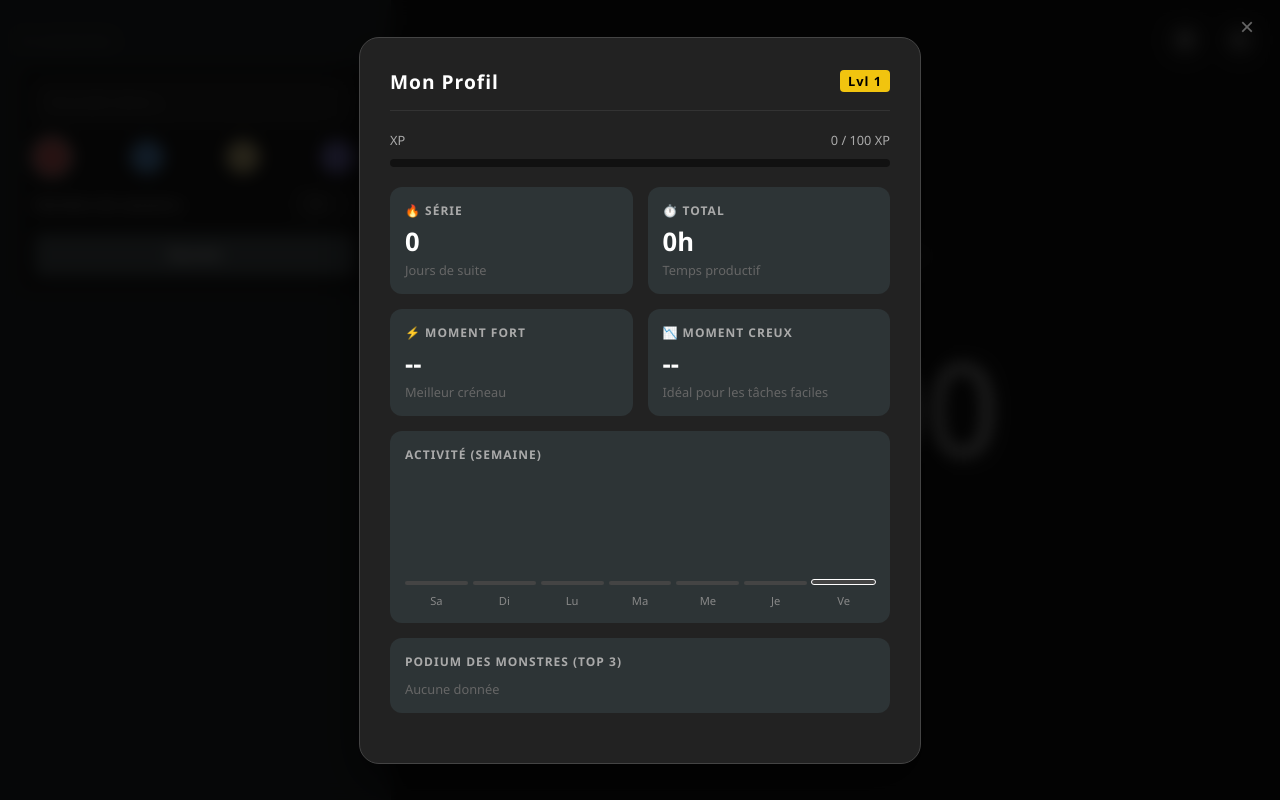
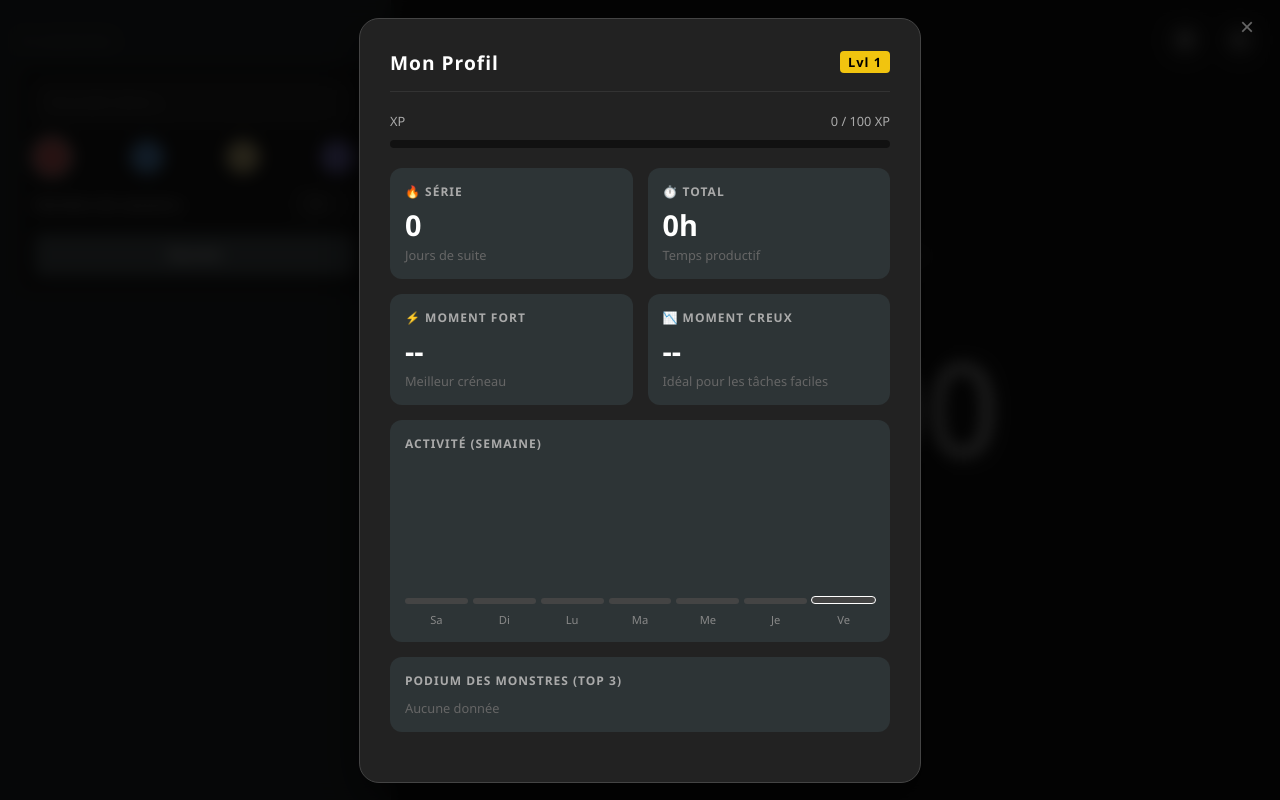
Before and after one commit to web-quest-acc/focus-quest, a plain HTML site: page index.html in a window 1280 px wide. Both pictures are taken after a click on the button 1185 px from the left and 40 px from the top of the page. Drawn offline with Linux system fonts and the light colour scheme.

Commit message:
Update index.html

```diff
--- a/index.html
+++ b/index.html
@@ -36,7 +36,7 @@
         .stat-card { background: #2d3436; border-radius: 12px; padding: 15px; text-align: left; position: relative; overflow: hidden; }
         .stat-card.full-width { grid-column: span 2; }
         .stat-label { font-size: 0.75rem; color: #aaa; text-transform: uppercase; letter-spacing: 1px; display: block; margin-bottom: 5px; font-weight: bold; }
-        .stat-value { font-size: 1.6rem; font-weight: 800; color: white; }
+        .stat-value { font-size: 1.8rem; font-weight: 800; color: white; }
         .stat-sub { font-size: 0.8rem; color: #666; margin-top: 2px; }
 
         /* XP & LEVEL */
@@ -44,13 +44,35 @@
         .xp-container { background: #111; height: 8px; border-radius: 4px; margin-top: 10px; overflow: hidden; position: relative; }
         .xp-bar { height: 100%; background: linear-gradient(90deg, #f1c40f, #e67e22); width: 0%; transition: width 1s ease; }
 
-        /* WEEKLY CHART */
-        .chart-frame { display: flex; align-items: flex-end; justify-content: space-between; height: 120px; padding-top: 20px; gap: 5px; }
-        .bar-group { display: flex; flex-direction: column; align-items: center; width: 100%; }
-        .bar-visual { width: 100%; background: #444; border-radius: 4px; transition: height 0.5s; min-height: 4px; position: relative; }
+        /* WEEKLY CHART (CORRECTION CSS) */
+        .chart-frame {
+            display: flex;
+            align-items: stretch; /* Les groupes prennent toute la hauteur */
+            justify-content: space-between;
+            height: 150px; /* Un peu plus haut */
+            padding-top: 20px;
+            gap: 5px;
+        }
+        .bar-group {
+            display: flex;
+            flex-direction: column;
+            justify-content: flex-end; /* Colle le contenu en bas */
+            align-items: center;
+            width: 100%;
+            height: 100%; /* Important */
+        }
+        .bar-visual {
+            width: 100%;
+            background: #444;
+            border-radius: 4px;
+            transition: height 0.5s;
+            min-height: 4px;
+            position: relative;
+        }
         .bar-visual:hover { background: var(--success-color); }
         .bar-visual.today { border: 1px solid white; }
         .bar-visual.god-mode { background: var(--god-mode); box-shadow: 0 0 10px var(--god-mode); }
+
         .bar-day { font-size: 0.7rem; color: #888; margin-top: 8px; }
         .bar-val { font-size: 0.7rem; color: white; margin-bottom: 5px; opacity: 0; transition: opacity 0.2s; }
         .bar-group:hover .bar-val { opacity: 1; }
```
